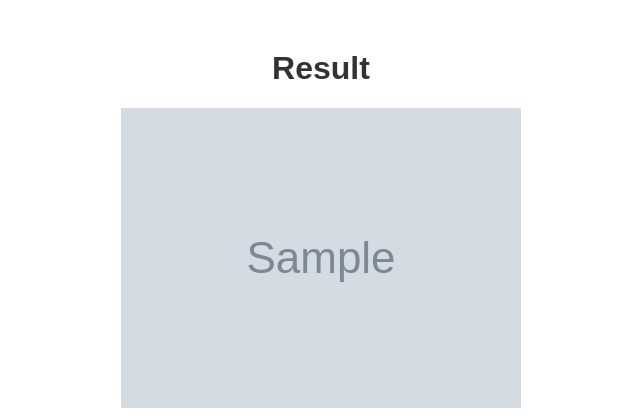
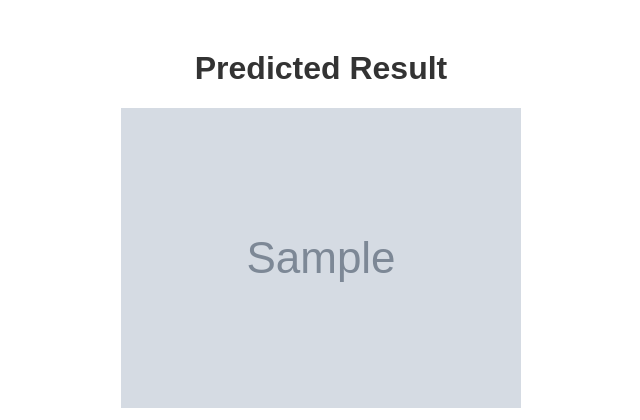
Before and after one commit to sanadayukimuragg/deploy-ML-model-with-flask, a Flask app: template templates/result.html in a window 1280 px wide. Shown: the top 420 px of the page, without its empty margins (319-959 px from the left). Run offline with Flask 3, Linux system fonts and the light colour scheme; the template is opened without the code that fills it: most values are stand-ins (such as "Sample title", 1, 10 or a date in 2020); grey boxes marked "Sample" are stand-in pictures.

Commit message:
update model

```diff
--- a/templates/result.html
+++ b/templates/result.html
@@ -3,11 +3,11 @@
 <head>
     <meta charset="UTF-8">
     <meta name="viewport" content="width=device-width, initial-scale=1.0">
-    <title>Result</title>
+    <title>Predicted Result</title>
     <link rel="stylesheet" href="{{ url_for('static', filename='styles.css') }}">
 </head>
 <body>
-    <h1>Result</h1>
+    <h1>Predicted Result</h1>
     <img src="{{ file_path }}" alt="Uploaded Image">
     <p>Predicted Label: {{ pred_label }}</p>
     <p>Prediction Probability: {{ pred_prob }}</p>
```
Also changed, not shown: README.md, static/uploads/WIN_20231230_09_21_19_Pro.jpg (added), static/uploads/WIN_20231230_09_21_24_Pro.jpg (added), static/uploads/WIN_20231230_09_21_26_Pro.jpg (added), static/uploads/WIN_20231230_09_21_30_Pro.jpg (added), static/uploads/WIN_20231230_09_21_32_Pro.jpg (added), static/uploads/WIN_20231230_09_21_34_Pro.jpg (added), static/uploads/WIN_20231230_09_24_44_Pro.jpg (added), static/uploads/WIN_20231230_09_24_49_Pro.jpg (added), static/uploads/WIN_20231230_09_24_52_Pro.jpg (added), static/uploads/WIN_20231230_09_25_02_Pro.jpg (added), static/uploads/WIN_20231230_09_25_04_Pro.jpg (added).
